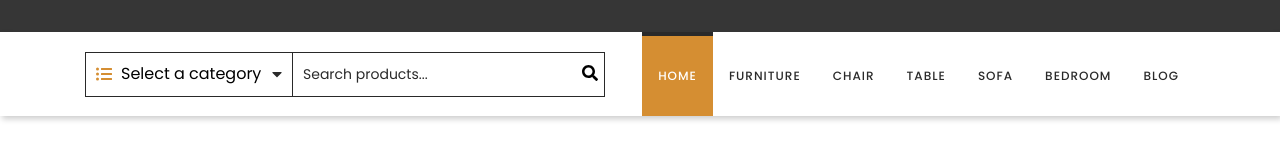
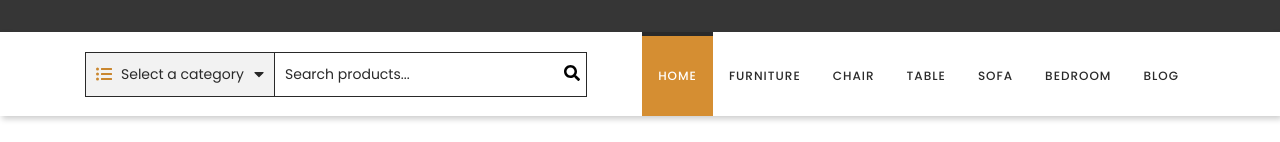
Before and after one commit to matwjablonski/kodilla-wdp-2505-01, a React (Create React App) app: page /product/1 in a window 1280 px wide. In both pictures the pointer is over the element 189 px from the left and 243 px from the top of the page. Shown: the part 169-311 px from the top of the page. Built offline with nearby package versions, Linux system fonts and the light colour scheme.

Commit message:
WDP250501-7 Stylowanie selecta w wyszukiwarce produktu

```diff
--- a/src/components/features/ProductSearch/ProductSearch.module.scss
+++ b/src/components/features/ProductSearch/ProductSearch.module.scss
@@ -32,6 +32,15 @@
       padding: 5px 30px 5px 35px;
       position: relative;
       z-index: 1;
+      font-size: 14px;
+      outline: none;
+      height: 100%;
+
+      &:hover {
+        background-color: rgba(0, 0, 0, 0.05);
+        cursor: pointer;
+        color: $text-color;
+      }
     }
   }
 
```
